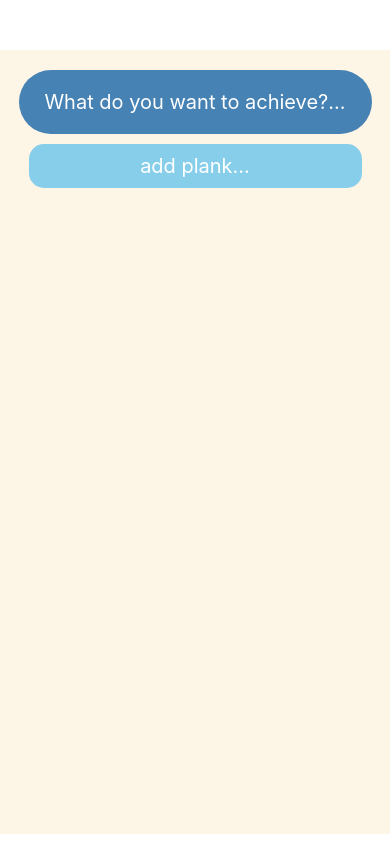
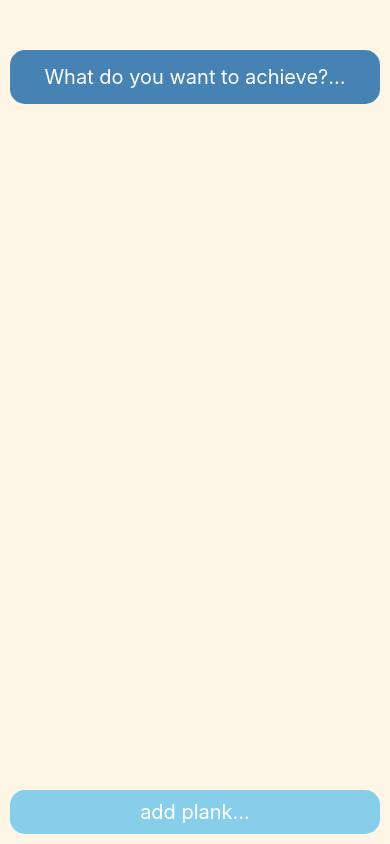
Before and after one commit to JamesLyddon/BridgeTest, a React Native app: screen / in a window 390 px wide. Built offline with nearby package versions, Linux system fonts and the light colour scheme.

Commit message:
reformatted to components and screens

```diff
--- a/App.js
+++ b/App.js
@@ -1,173 +1,6 @@
-import { useState } from 'react'
-import { StatusBar } from 'expo-status-bar'
-import { StyleSheet, Text, TextInput, View, ScrollView } from 'react-native'
-import uuid from 'react-native-uuid'
-
-import PlankGenerator from './components/PlankGenerator'
+import React from 'react'
+import NewBridgeScreen from './screens/NewBridgeScreen'
 
 export default function App() {
-  const [userGoal, setUserGoal] = useState('')
-  const [userText, setUserText] = useState('')
-  const [textLog, setTextLog] = useState([])
-
-  return (
-    <View style={styles.container}>
-      <View style={styles.input}>
-        <TextInput
-          style={styles.titleText}
-          onChangeText={(newText) => setUserGoal(newText)}
-          placeholder="What do you want to achieve?..."
-          defaultValue={userGoal}
-        />
-        <PlankGenerator userText={userText} setUserText={setUserText} textLog={textLog} setTextLog={setTextLog} />
-      </View>
-      <View style={styles.textLog}>
-        {textLog.map((text) => (
-          <Text key={uuid.v4()} style={styles.logs}>
-            {text}
-          </Text>
-        ))}
-      </View>
-      <StatusBar style="auto" />
-    </View>
-  )
+  return <NewBridgeScreen />
 }
-
-const styles = StyleSheet.create({
-  container: {
-    flex: 1,
-  },
-  titleText: {
-    color: '#fff',
-    fontSize: 20,
-    textAlign: 'center',
-    padding: 20,
-    marginBottom: 10,
-    backgroundColor: 'steelblue',
-    borderRadius: 50,
-  },
-  plankText: {
-    color: '#fff',
-    fontSize: 20,
-    textAlign: 'center',
-    backgroundColor: 'skyblue',
-    padding: 10,
-    borderRadius: 15,
-  },
-  input: {
-    textAlign: 'center',
-    padding: 20,
-    marginTop: 50,
-    alignItems: 'center',
-    backgroundColor: 'oldlace',
-  },
-  textLog: {
-    flex: 1,
-    flexDirection: 'column-reverse',
-    backgroundColor: 'oldlace',
-    alignItems: 'center',
-    marginBottom: 10,
-    elevation: -1,
-  },
-  logs: {
-    textAlign: 'center',
-    fontSize: 22,
-    color: 'oldlace',
-    backgroundColor: '#BA8C63',
-    padding: 10,
-    margin: 5,
-    width: 330,
-    borderRadius: 15,
-  },
-})
-
-// BACKUP
-// import { useState } from 'react'
-// import { StatusBar } from 'expo-status-bar'
-// import { StyleSheet, Text, TextInput, View, ScrollView } from 'react-native'
-// import uuid from 'react-native-uuid'
-
-// export default function App() {
-//   const [userGoal, setUserGoal] = useState('')
-//   const [userText, setUserText] = useState('')
-//   const [textLog, setTextLog] = useState([])
-
-//   return (
-//     <View style={styles.container}>
-//       <View style={styles.input}>
-//         <TextInput
-//           style={styles.titleText}
-//           onChangeText={(newText) => setUserGoal(newText)}
-//           placeholder="What do you want to achieve?..."
-//           defaultValue={userGoal}
-//         />
-//         <TextInput
-//           style={styles.plankText}
-//           placeholder="add plank..."
-//           onChangeText={(newText) => setUserText(newText)}
-//           onSubmitEditing={() => {
-//             setTextLog([...textLog, userText])
-//             setUserText('')
-//           }}
-//           defaultValue={userText}
-//         />
-//       </View>
-//       <View style={styles.textLog}>
-//         {textLog.map((text) => (
-//           <Text key={uuid.v4()} style={styles.logs}>
-//             {text}
-//           </Text>
-//         ))}
-//       </View>
-//       <StatusBar style="auto" />
-//     </View>
-//   )
-// }
-
-// const styles = StyleSheet.create({
-//   container: {
-//     flex: 1,
-//   },
-//   titleText: {
-//     color: '#fff',
-//     fontSize: 20,
-//     textAlign: 'center',
-//     padding: 20,
-//     marginBottom: 10,
-//     backgroundColor: 'steelblue',
-//     borderRadius: 50,
-//   },
-//   plankText: {
-//     color: '#fff',
-//     fontSize: 20,
-//     textAlign: 'center',
-//     backgroundColor: 'skyblue',
-//     padding: 10,
-//     borderRadius: 15,
-//   },
-//   input: {
-//     textAlign: 'center',
-//     padding: 20,
-//     marginTop: 50,
-//     alignItems: 'center',
-//     backgroundColor: 'oldlace',
-//   },
-//   textLog: {
-//     flex: 1,
-//     flexDirection: 'column-reverse',
-//     backgroundColor: 'oldlace',
-//     alignItems: 'center',
-//     marginBottom: 10,
-//     elevation: -1,
-//   },
-//   logs: {
-//     textAlign: 'center',
-//     fontSize: 22,
-//     color: 'oldlace',
-//     backgroundColor: '#BA8C63',
-//     padding: 10,
-//     margin: 5,
-//     width: 330,
-//     borderRadius: 15,
-//   },
-// })
--- /dev/null
+++ b/components/Container.js
@@ -0,0 +1,15 @@
+import React from 'react'
+import { StyleSheet, View, ScrollView } from 'react-native'
+
+function Container(props) {
+  return <View style={styles.container}>{props.children}</View>
+}
+
+export default Container
+
+const styles = StyleSheet.create({
+  container: {
+    flex: 1,
+    backgroundColor: 'oldlace',
+  },
+})
--- /dev/null
+++ b/components/PlankDisplay.js
@@ -0,0 +1,36 @@
+import React from 'react'
+import { StyleSheet, View, Text } from 'react-native'
+
+function PlankDisplay({ textLog }) {
+  return (
+    <View style={styles.textLog}>
+      {textLog.map((text) => (
+        <Text key={text.id} style={styles.logs}>
+          {text.text}
+        </Text>
+      ))}
+    </View>
+  )
+}
+
+export default PlankDisplay
+
+const styles = StyleSheet.create({
+  textLog: {
+    flex: 1,
+    flexDirection: 'column-reverse',
+    alignItems: 'center',
+    marginBottom: 10,
+    elevation: -1,
+  },
+  logs: {
+    textAlign: 'center',
+    fontSize: 22,
+    color: 'oldlace',
+    backgroundColor: '#BA8C63',
+    padding: 10,
+    margin: 5,
+    width: 330,
+    borderRadius: 15,
+  },
+})
--- a/components/PlankGenerator.js
+++ b/components/PlankGenerator.js
@@ -1,17 +1,18 @@
 import React from 'react'
 import { StyleSheet, TextInput } from 'react-native'
+import uuid from 'react-native-uuid'
 
 function PlankGenerator({ userText, textLog, setUserText, setTextLog }) {
   return (
     <TextInput
       style={styles.plankText}
       placeholder="add plank..."
-      onChangeText={(newText) => setUserText(newText)}
+      onChangeText={(newText) => setUserText({ text: newText, id: uuid.v4() })}
       onSubmitEditing={() => {
         setTextLog([...textLog, userText])
-        setUserText('')
+        setUserText({ text: '', id: '' })
       }}
-      defaultValue={userText}
+      defaultValue={userText.text}
     />
   )
 }
@@ -26,5 +27,7 @@ const styles = StyleSheet.create({
     backgroundColor: 'skyblue',
     padding: 10,
     borderRadius: 15,
+    marginHorizontal: 10,
+    marginVertical: 10,
   },
 })
--- /dev/null
+++ b/components/UserGoal.js
@@ -0,0 +1,30 @@
+import React from 'react'
+import { StyleSheet, View, TextInput } from 'react-native'
+
+function UserGoal({ userGoal, setUserGoal }) {
+  return (
+    <TextInput
+      style={styles.titleText}
+      onChangeText={(newText) => setUserGoal(newText)}
+      placeholder="What do you want to achieve?..."
+      defaultValue={userGoal}
+    />
+  )
+}
+
+export default UserGoal
+
+const styles = StyleSheet.create({
+  titleText: {
+    color: '#fff',
+    fontSize: 20,
+    textAlign: 'center',
+    padding: 15,
+    marginBottom: 0,
+    backgroundColor: 'steelblue',
+    borderRadius: 15,
+    marginTop: 50,
+    marginHorizontal: 10,
+    marginVertical: 10,
+  },
+})
--- /dev/null
+++ b/screens/NewBridgeScreen.js
@@ -0,0 +1,24 @@
+import React, { useState } from 'react'
+import { StatusBar } from 'expo-status-bar'
+
+import Container from '../components/Container'
+import UserGoal from '../components/UserGoal'
+import PlankGenerator from '../components/PlankGenerator'
+import PlankDisplay from '../components/PlankDisplay'
+
+function NewBridgeScreen() {
+  const [userGoal, setUserGoal] = useState('')
+  const [userText, setUserText] = useState({ text: '', id: '' })
+  const [textLog, setTextLog] = useState([])
+
+  return (
+    <Container>
+      <StatusBar style="auto" />
+      <UserGoal userGoal={userGoal} setUserGoal={setUserGoal} />
+      <PlankDisplay textLog={textLog} />
+      <PlankGenerator userText={userText} setUserText={setUserText} textLog={textLog} setTextLog={setTextLog} />
+    </Container>
+  )
+}
+
+export default NewBridgeScreen
```
